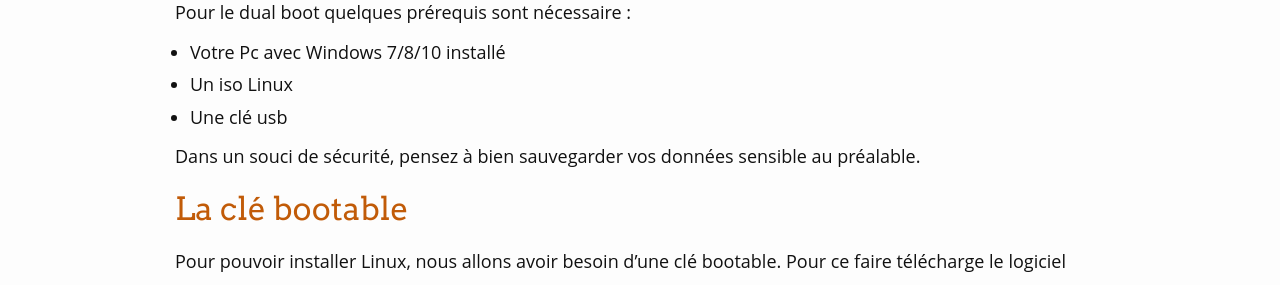
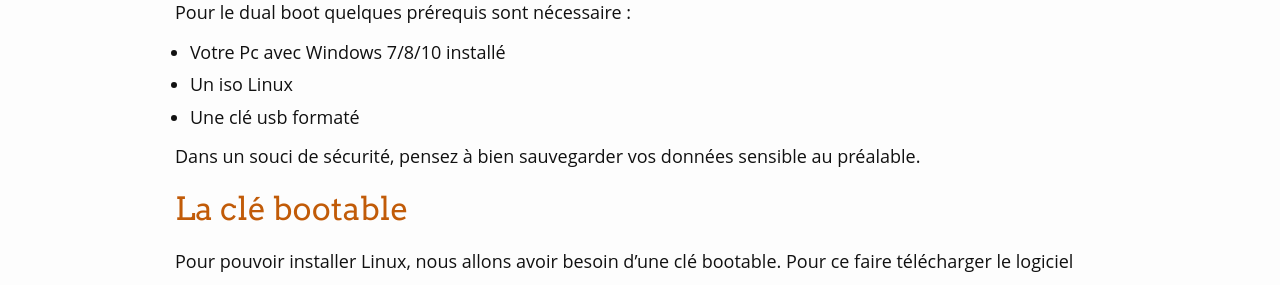
Before and after one commit to Pixel-Isima/Pixel-Isima.github.io, a Jekyll site: the page built from _posts/2016-10-21-Dual-Boot-Linux.markdown, in a window 1280 px wide. Shown: the part 579-864 px from the top of the page. Built offline with Jekyll 4.4.1, drawn with Linux system fonts in a browser that asks for light colours; some web fonts are replaced; some of the changed text lies outside the part shown.

Commit message:
Update 2016-10-21-Dual-Boot-Linux.markdown

```diff
--- a/_posts/2016-10-21-Dual-Boot-Linux.markdown
+++ b/_posts/2016-10-21-Dual-Boot-Linux.markdown
@@ -16,10 +16,12 @@
 
 * Votre Pc avec Windows 7/8/10 installé
 * Un iso Linux
-* Une clé usb
+* Une clé usb formaté
 
 Dans un souci de sécurité, pensez à bien sauvegarder vos données sensible au préalable.
 
 ## La clé bootable
 Pour pouvoir installer Linux, nous allons avoir besoin d'une clé bootable.
-Pour ce faire télécharge le logiciel
+Pour ce faire télécharger le logiciel [Windows 7 USB/DVD Tool](http://www.commentcamarche.net/download/telecharger-34087347-windows-7-usb-dvd-download-tool) et installer le.
+
+![alt text](https://github.com/Pixel-Isima/Pixel-Isima.github.io/tree/master/assets/tutoDualBootEtape1.png)
```
